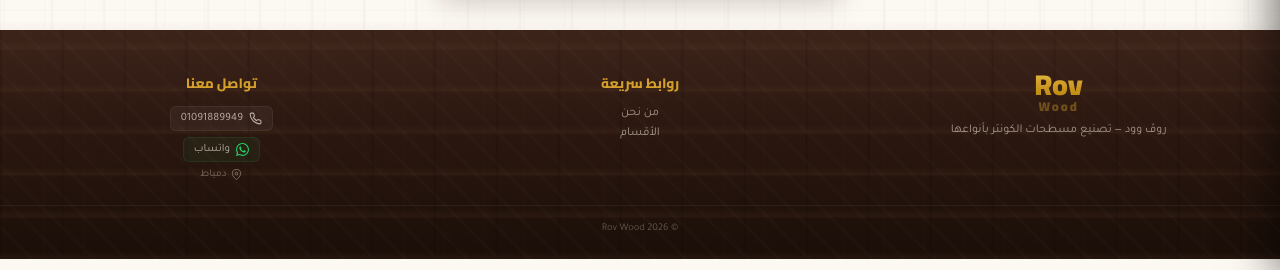
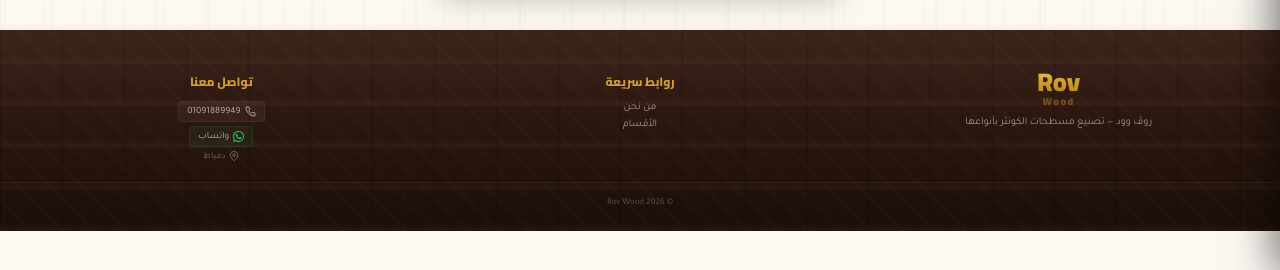
Before and after one commit to infinixacc545455-a11y/RovWood, a React (Vite) app: page /section/1 in a window 1280 px wide. Shown: the part 527-797 px from the top of the page. Built offline with nearby package versions, Linux system fonts and the light colour scheme; no server answers; the database is empty.

Commit message:
Add files via upload

```diff
--- a/src/components/Footer.jsx
+++ b/src/components/Footer.jsx
@@ -5,7 +5,7 @@
     <footer className="wood-texture-dark" id="contact" style={{ paddingTop: 40, paddingBottom: 20, color: 'var(--sand)' }}>
       <div className="container" style={{
         display: 'grid',
-        gridTemplateColumns: 'repeat(auto-fit, minmax(200px, 1fr))',
+        gridTemplateColumns: '1fr 1fr 1fr',
         gap: 24,
       }}>
         {/* العمود الأول */}
@@ -24,21 +24,21 @@
               WebkitBackgroundClip: 'text',
               backgroundClip: 'text',
               WebkitTextFillColor: 'transparent',
-              fontSize: 'clamp(1.4rem, 2.5vw, 1.8rem)',
+              fontSize: 'clamp(1.2rem, 2vw, 1.8rem)',
             }}>Rov</span>
             <span style={{
               color: 'rgba(212,160,43,0.4)',
-              fontSize: 'clamp(0.6rem, 1vw, 0.8rem)',
+              fontSize: 'clamp(0.5rem, 0.8vw, 0.8rem)',
               letterSpacing: '0.15em',
               marginTop: 1,
             }}>Wood</span>
           </div>
           <p style={{
             color: 'rgba(245,237,224,0.6)',
-            fontSize: 'clamp(0.75rem, 0.85vw, 0.9rem)',
-            maxWidth: 280,
+            fontSize: 'clamp(0.65rem, 0.8vw, 0.9rem)',
+            maxWidth: 200,
             margin: '0 auto',
-            lineHeight: 1.6,
+            lineHeight: 1.5,
           }}>
             روڤ وود — تصنيع مسطحات الكونتر بأنواعها
           </p>
@@ -46,17 +46,17 @@
 
         {/* العمود الثاني */}
         <div style={{ textAlign: 'center' }}>
-          <h4 style={{ color: 'var(--gold-bright)', fontSize: 'clamp(0.85rem, 0.95vw, 1rem)', marginBottom: 10 }}>روابط سريعة</h4>
-          <div style={{ display: 'flex', flexDirection: 'column', gap: 6, alignItems: 'center' }}>
-            <a href="#about" style={{ color: 'rgba(245,237,224,0.6)', fontSize: 'clamp(0.75rem, 0.85vw, 0.9rem)', transition: 'all 0.3s ease' }}>من نحن</a>
-            <a href="#sections" style={{ color: 'rgba(245,237,224,0.6)', fontSize: 'clamp(0.75rem, 0.85vw, 0.9rem)', transition: 'all 0.3s ease' }}>الأقسام</a>
+          <h4 style={{ color: 'var(--gold-bright)', fontSize: 'clamp(0.75rem, 0.9vw, 1rem)', marginBottom: 8 }}>روابط سريعة</h4>
+          <div style={{ display: 'flex', flexDirection: 'column', gap: 4, alignItems: 'center' }}>
+            <a href="#about" style={{ color: 'rgba(245,237,224,0.6)', fontSize: 'clamp(0.65rem, 0.8vw, 0.9rem)', transition: 'all 0.3s ease' }}>من نحن</a>
+            <a href="#sections" style={{ color: 'rgba(245,237,224,0.6)', fontSize: 'clamp(0.65rem, 0.8vw, 0.9rem)', transition: 'all 0.3s ease' }}>الأقسام</a>
           </div>
         </div>
 
         {/* العمود الثالث */}
         <div style={{ textAlign: 'center' }}>
-          <h4 style={{ color: 'var(--gold-bright)', fontSize: 'clamp(0.85rem, 0.95vw, 1rem)', marginBottom: 10 }}>تواصل معنا</h4>
-          <div style={{ display: 'flex', flexDirection: 'column', gap: 6, alignItems: 'center' }}>
+          <h4 style={{ color: 'var(--gold-bright)', fontSize: 'clamp(0.75rem, 0.9vw, 1rem)', marginBottom: 8 }}>تواصل معنا</h4>
+          <div style={{ display: 'flex', flexDirection: 'column', gap: 4, alignItems: 'center' }}>
             <a
               href="tel:+201091889949"
               style={{
@@ -64,12 +64,12 @@
                 transition: 'all 0.3s ease',
                 display: 'flex',
                 alignItems: 'center',
-                gap: 6,
-                padding: '5px 10px',
-                borderRadius: 6,
+                gap: 4,
+                padding: '4px 8px',
+                borderRadius: 4,
                 background: 'rgba(245,237,224,0.05)',
                 border: '1px solid rgba(245,237,224,0.06)',
-                fontSize: 'clamp(0.7rem, 0.8vw, 0.85rem)',
+                fontSize: 'clamp(0.6rem, 0.7vw, 0.85rem)',
               }}
               onMouseEnter={(e) => {
                 e.currentTarget.style.background = 'rgba(245,237,224,0.1)'
@@ -80,7 +80,7 @@
                 e.currentTarget.style.borderColor = 'rgba(245,237,224,0.06)'
               }}
             >
-              <svg width="13" height="13" viewBox="0 0 24 24" fill="none" stroke="currentColor" strokeWidth="2">
+              <svg width="11" height="11" viewBox="0 0 24 24" fill="none" stroke="currentColor" strokeWidth="2">
                 <path d="M22 16.92v3a2 2 0 01-2.18 2 19.79 19.79 0 01-8.63-3.07 19.5 19.5 0 01-6-6 19.79 19.79 0 01-3.07-8.67A2 2 0 014.11 2h3a2 2 0 012 1.72c.127.96.362 1.903.7 2.81a2 2 0 01-.45 2.11L8.09 9.91a16 16 0 006 6l1.27-1.27a2 2 0 012.11-.45c.907.339 1.85.574 2.81.7A2 2 0 0122 16.92z"/>
               </svg>
               01091889949
@@ -94,12 +94,12 @@
                 transition: 'all 0.3s ease',
                 display: 'flex',
                 alignItems: 'center',
-                gap: 6,
-                padding: '5px 10px',
-                borderRadius: 6,
+                gap: 4,
+                padding: '4px 8px',
+                borderRadius: 4,
                 background: 'rgba(37,211,102,0.06)',
                 border: '1px solid rgba(37,211,102,0.1)',
-                fontSize: 'clamp(0.7rem, 0.8vw, 0.85rem)',
+                fontSize: 'clamp(0.6rem, 0.7vw, 0.85rem)',
               }}
               onMouseEnter={(e) => {
                 e.currentTarget.style.background = 'rgba(37,211,102,0.12)'
@@ -108,7 +108,7 @@
                 e.currentTarget.style.background = 'rgba(37,211,102,0.06)'
               }}
             >
-              <svg width="13" height="13" viewBox="0 0 24 24" fill="#25D366">
+              <svg width="11" height="11" viewBox="0 0 24 24" fill="#25D366">
                 <path d="M17.472 14.382c-.297-.149-1.758-.867-2.03-.967-.273-.099-.471-.148-.67.15-.197.297-.767.966-.94 1.164-.173.199-.347.223-.644.075-.297-.15-1.255-.463-2.39-1.475-.883-.788-1.48-1.761-1.653-2.059-.173-.297-.018-.458.13-.606.134-.133.298-.347.446-.52.149-.174.198-.298.298-.497.099-.198.05-.371-.025-.52-.075-.149-.669-1.612-.916-2.207-.242-.579-.487-.5-.669-.51-.173-.008-.371-.01-.57-.01-.198 0-.52.074-.792.372-.272.297-1.04 1.016-1.04 2.479 0 1.462 1.065 2.875 1.213 3.074.149.198 2.096 3.2 5.077 4.487.709.306 1.262.489 1.694.625.712.227 1.36.195 1.871.118.571-.085 1.758-.719 2.006-1.413.248-.694.248-1.289.173-1.413-.074-.124-.272-.198-.57-.347m-5.421 7.403h-.004a9.87 9.87 0 01-5.031-1.378l-.361-.214-3.741.982.998-3.648-.235-.374a9.86 9.86 0 01-1.51-5.26c.001-5.45 4.436-9.884 9.888-9.884 2.64 0 5.122 1.03 6.988 2.898a9.825 9.825 0 012.893 6.994c-.003 5.45-4.437 9.884-9.885 9.884m8.413-18.297A11.815 11.815 0 0012.05 0C5.495 0 .16 5.335.157 11.892c0 2.096.547 4.142 1.588 5.945L.057 24l6.305-1.654a11.882 11.882 0 005.683 1.448h.005c6.554 0 11.89-5.335 11.893-11.893a11.821 11.821 0 00-3.48-8.413z"/>
               </svg>
               واتساب
@@ -116,11 +116,11 @@
             <span style={{
               display: 'flex',
               alignItems: 'center',
-              gap: 5,
+              gap: 4,
               color: 'rgba(245,237,224,0.4)',
-              fontSize: 'clamp(0.65rem, 0.75vw, 0.8rem)'
+              fontSize: 'clamp(0.55rem, 0.65vw, 0.8rem)'
             }}>
-              <svg width="11" height="11" viewBox="0 0 24 24" fill="none" stroke="currentColor" strokeWidth="2">
+              <svg width="10" height="10" viewBox="0 0 24 24" fill="none" stroke="currentColor" strokeWidth="2">
                 <path d="M21 10c0 7-9 13-9 13s-9-6-9-13a9 9 0 0118 0z"/>
                 <circle cx="12" cy="10" r="3"/>
               </svg>
@@ -129,8 +129,8 @@
           </div>
         </div>
       </div>
-      <div style={{ borderTop: '1px solid rgba(245,237,224,0.06)', marginTop: 24, paddingTop: 14 }}>
-        <p style={{ textAlign: 'center', color: 'rgba(245,237,224,0.3)', fontSize: 'clamp(0.65rem, 0.75vw, 0.8rem)' }}>
+      <div style={{ borderTop: '1px solid rgba(245,237,224,0.06)', marginTop: 20, paddingTop: 12 }}>
+        <p style={{ textAlign: 'center', color: 'rgba(245,237,224,0.3)', fontSize: 'clamp(0.55rem, 0.7vw, 0.8rem)' }}>
           © {new Date().getFullYear()} Rov Wood
         </p>
       </div>
```
